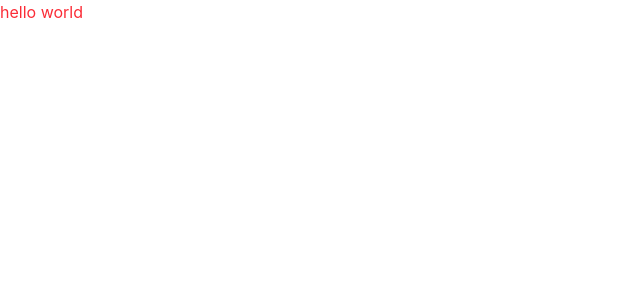
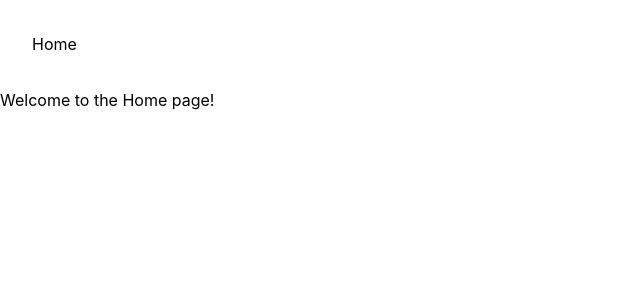
Before and after one commit to Moskov-1/social_showcasing_react_project, a React (Vite) app: page / in a window 1280 px wide. Shown: the top 300 px of the page, without its empty margins (0-640 px from the left). Built offline with nearby package versions, Linux system fonts and the light colour scheme.

Commit message:
Implement Home component and update App to render it

```diff
--- a/src/App.jsx
+++ b/src/App.jsx
@@ -1,11 +1,10 @@
 import { useState } from 'react'
-
+import Home from './pages/Home'
 function App() {
-  const [count, setCount] = useState(0)
 
   return (
     <>
-     <p className='text-red-500'>hello world</p>
+     <Home />
     </>
   )
 }
--- a/src/pages/Home.jsx
+++ b/src/pages/Home.jsx
@@ -0,0 +1,11 @@
+
+const Home = () => {
+    return (
+        <div>
+            <h1 className="p-8">Home</h1>
+            <p>Welcome to the Home page!</p>
+        </div>
+    );
+};
+
+export default Home;
```
